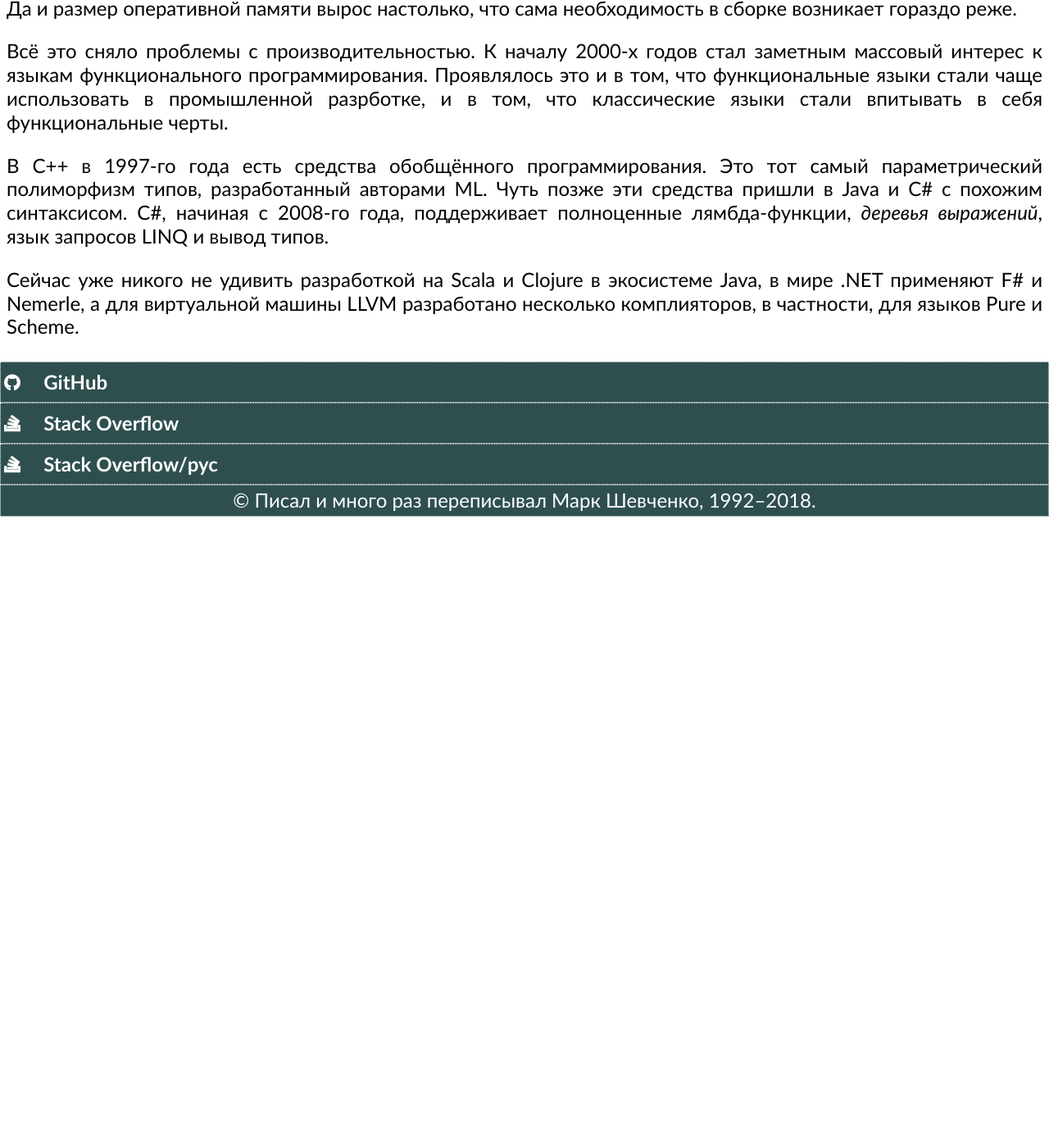
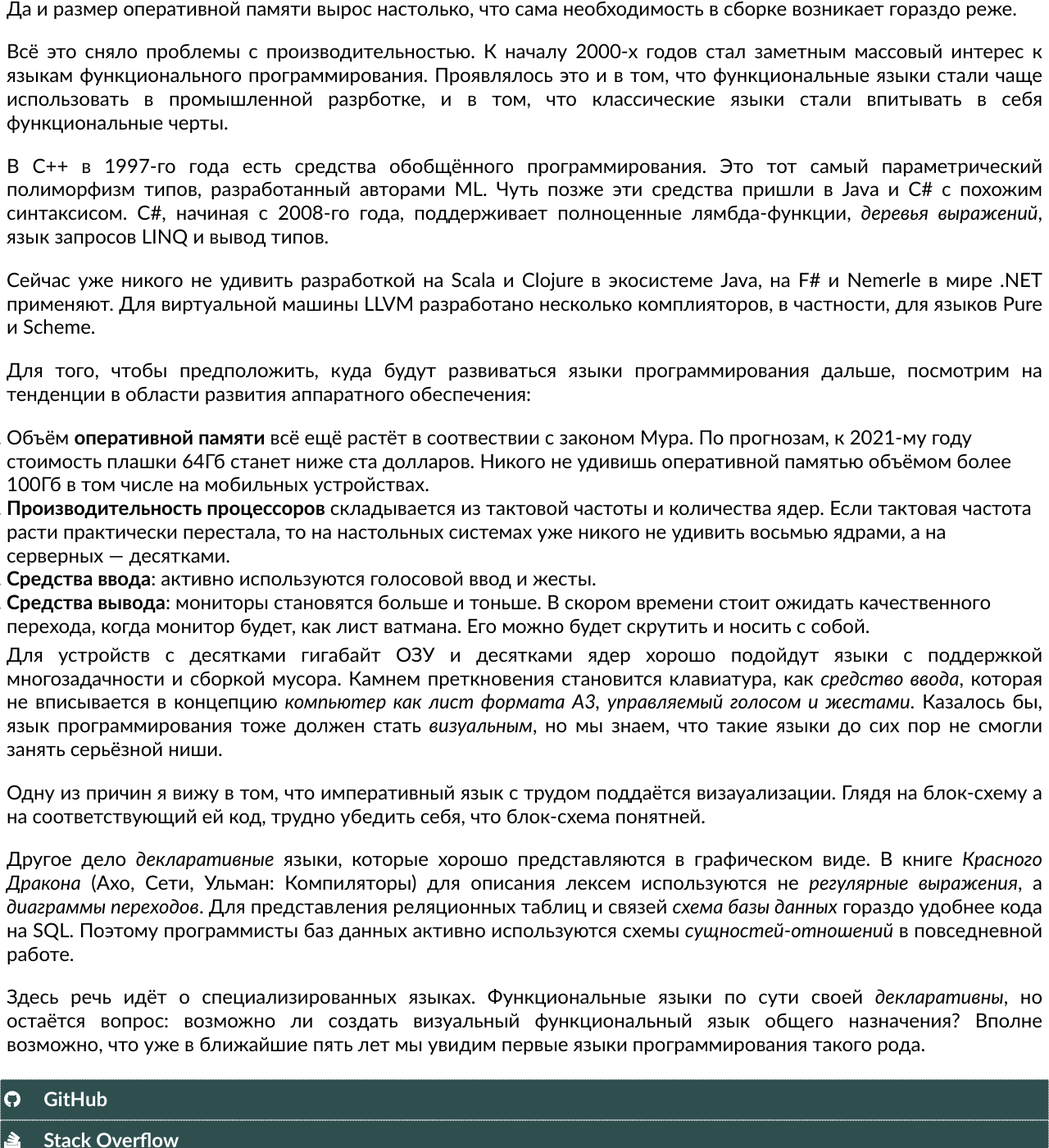
Before and after one commit to markshevchenko/markshevchenko.github.io, a Jekyll site: the page built from articles/program-languages.md, in a window 1280 px wide and 1400 px high, scrolled down 23182 px. Shown: the whole window at 82% size. Built offline with Jekyll 4.4.1, drawn with Linux system fonts in a browser that asks for light colours; some web fonts are replaced; comment, search, counter and statistics services are not loaded; before the commit the page ends 23812 px from its top, so only the background shows below that.

Commit message:
Дописал раздел о перспективах языков программирования.

```diff
--- a/articles/program-languages.md
+++ b/articles/program-languages.md
@@ -782,5 +782,28 @@ Smalltalk для первых Atari, Apple и IBM PC оказался слишк
 Чуть позже эти средства пришли в Java и C# с похожим синтаксисом. C#, начиная с 2008-го года, поддерживает полноценные лямбда-функции,
 *деревья выражений*, язык запросов LINQ и вывод типов.
 
-Сейчас уже никого не удивить разработкой на Scala и Clojure в экосистеме Java, в мире .NET применяют F# и Nemerle, а для виртуальной машины LLVM
+Сейчас уже никого не удивить разработкой на Scala и Clojure в экосистеме Java, на F# и Nemerle в мире .NET применяют. Для виртуальной машины LLVM
 разработано несколько комплияторов, в частности, для языков Pure и Scheme.
+
+Для того, чтобы предположить, куда будут развиваться языки программирования дальше, посмотрим на тенденции в области развития аппаратного обеспечения:
+1. Объём **оперативной памяти** всё ещё растёт в соотвествии с законом Мура. По прогнозам, к 2021-му году стоимость плашки 64Гб станет ниже ста долларов.
+   Никого не удивишь оперативной памятью объёмом более 100Гб в том числе на мобильных устройствах.
+1. **Производительность процессоров** складывается из тактовой частоты и количества ядер. Если тактовая частота расти практически перестала, то на
+   настольных системах уже никого не удивить восьмью ядрами, а на серверных&nbsp;&mdash; десятками.
+1. **Средства ввода**: активно используются голосовой ввод и жесты.
+1. **Средства вывода**: мониторы становятся больше и тоньше. В скором времени стоит ожидать качественного перехода, когда монитор будет, как лист ватмана.
+   Его можно будет скрутить и носить с собой.
+
+Для устройств с десятками гигабайт ОЗУ и десятками ядер хорошо подойдут языки с поддержкой многозадачности и сборкой мусора. Камнем преткновения становится
+клавиатура, как *средство ввода*, которая не вписывается в концепцию *компьютер как лист формата А3, управляемый голосом и жестами*. Казалось бы, язык программирования
+тоже должен стать *визуальным*, но мы знаем, что такие языки до сих пор не смогли занять серьёзной ниши.
+
+Одну из причин я вижу в том, что императивный язык с трудом поддаётся визауализации. Глядя на блок-схему а на соответствующий ей код, трудно убедить себя,
+что блок-схема понятней.
+
+Другое дело *декларативные* языки, которые хорошо представляются в графическом виде. В книге *Красного Дракона* (Ахо, Сети, Ульман: Компиляторы) для описания
+лексем используются не *регулярные выражения*, а *диаграммы переходов*. Для представления реляционных таблиц и связей *схема базы данных* гораздо удобнее кода на SQL.
+Поэтому программисты баз данных активно используются схемы *сущностей-отношений* в повседневной работе.
+
+Здесь речь идёт о специализированных языках. Функциональные языки по сути своей *декларативны*, но остаётся вопрос: возможно ли создать визуальный функциональный
+язык общего назначения? Вполне возможно, что уже в ближайшие пять лет мы увидим первые языки программирования такого рода.
```
